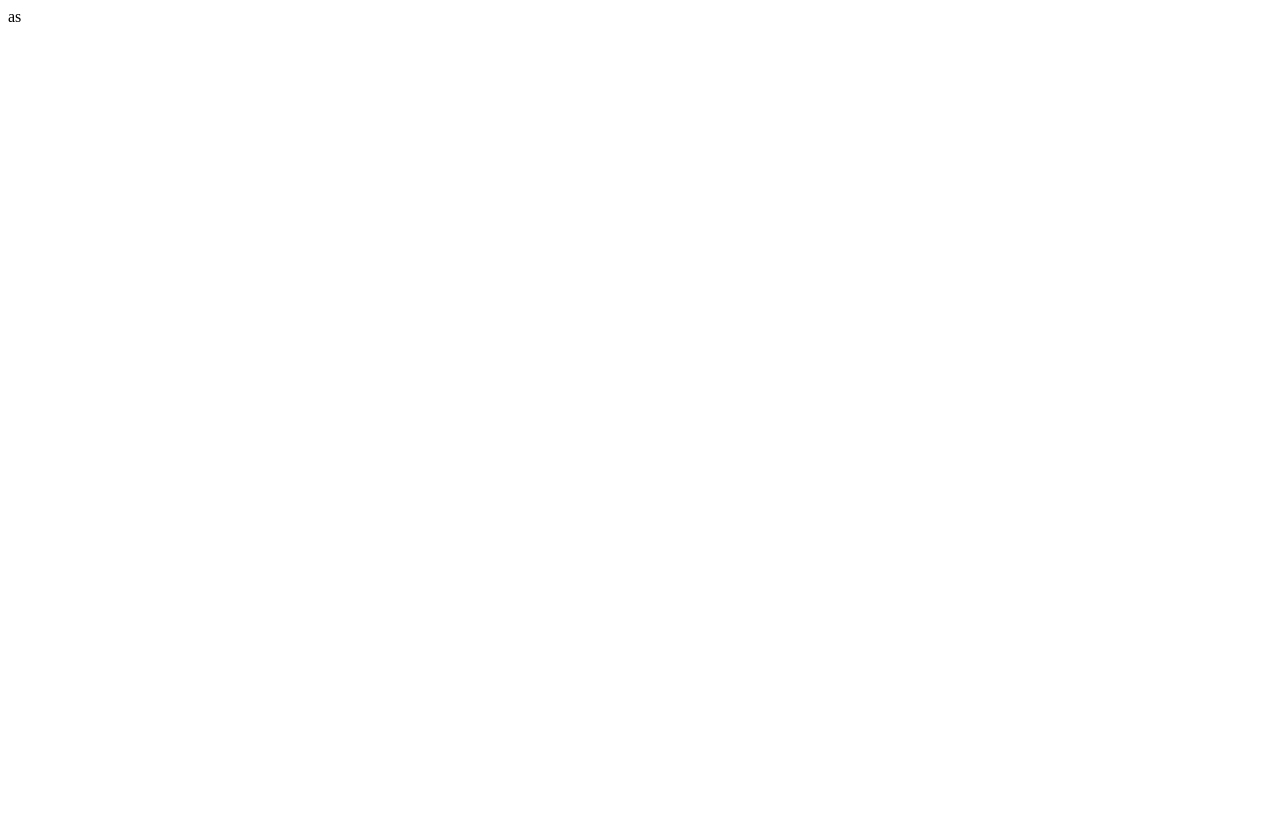
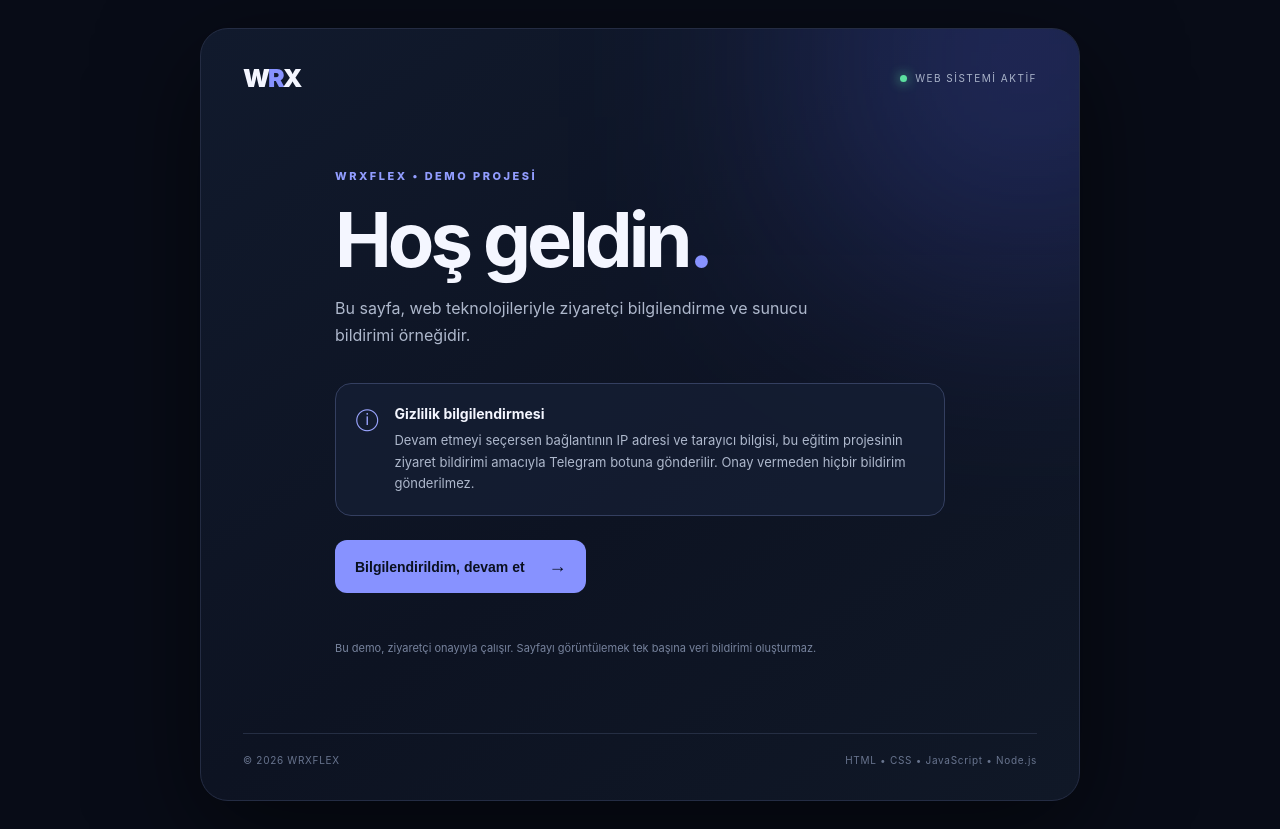
Before and after one commit to Wrxmuro/wrxflex-visitor-tracker, a website: page public/index.html in a window 1280 px wide. Before the commit the page ends 800 px from the top, so only its background shows below. Drawn offline with Linux system fonts and the light colour scheme.

Commit message:
Add visitor information and consent notice to index.html

```diff
--- a/public/index.html
+++ b/public/index.html
@@ -1 +1,40 @@
-as
+<!doctype html>
+<html lang="tr">
+<head>
+  <meta charset="utf-8">
+  <meta name="viewport" content="width=device-width, initial-scale=1">
+  <meta name="theme-color" content="#0b1020">
+  <title>WRXFLEX | Ziyaretçi Bilgilendirmesi</title>
+  <link rel="stylesheet" href="/style.css">
+</head>
+<body>
+  <main class="shell">
+    <div class="glow"></div>
+    <header>
+      <div class="logo">W<span>R</span>X</div>
+      <div class="status"><i></i> WEB SİSTEMİ AKTİF</div>
+    </header>
+
+    <section class="hero">
+      <p class="eyebrow">WRXFLEX • DEMO PROJESİ</p>
+      <h1>Hoş geldin<span>.</span></h1>
+      <p class="intro">Bu sayfa, web teknolojileriyle ziyaretçi bilgilendirme ve sunucu bildirimi örneğidir.</p>
+
+      <div class="notice">
+        <div class="notice-icon">ⓘ</div>
+        <div>
+          <h2>Gizlilik bilgilendirmesi</h2>
+          <p>Devam etmeyi seçersen bağlantının IP adresi ve tarayıcı bilgisi, bu eğitim projesinin ziyaret bildirimi amacıyla Telegram botuna gönderilir. Onay vermeden hiçbir bildirim gönderilmez.</p>
+        </div>
+      </div>
+
+      <button id="consentButton" type="button">Bilgilendirildim, devam et <span>→</span></button>
+      <p id="result" class="result" role="status" aria-live="polite"></p>
+      <p class="small">Bu demo, ziyaretçi onayıyla çalışır. Sayfayı görüntülemek tek başına veri bildirimi oluşturmaz.</p>
+    </section>
+
+    <footer><span>© 2026 WRXFLEX</span><span>HTML • CSS • JavaScript • Node.js</span></footer>
+  </main>
+  <script src="/app.js"></script>
+</body>
+</html>
```
